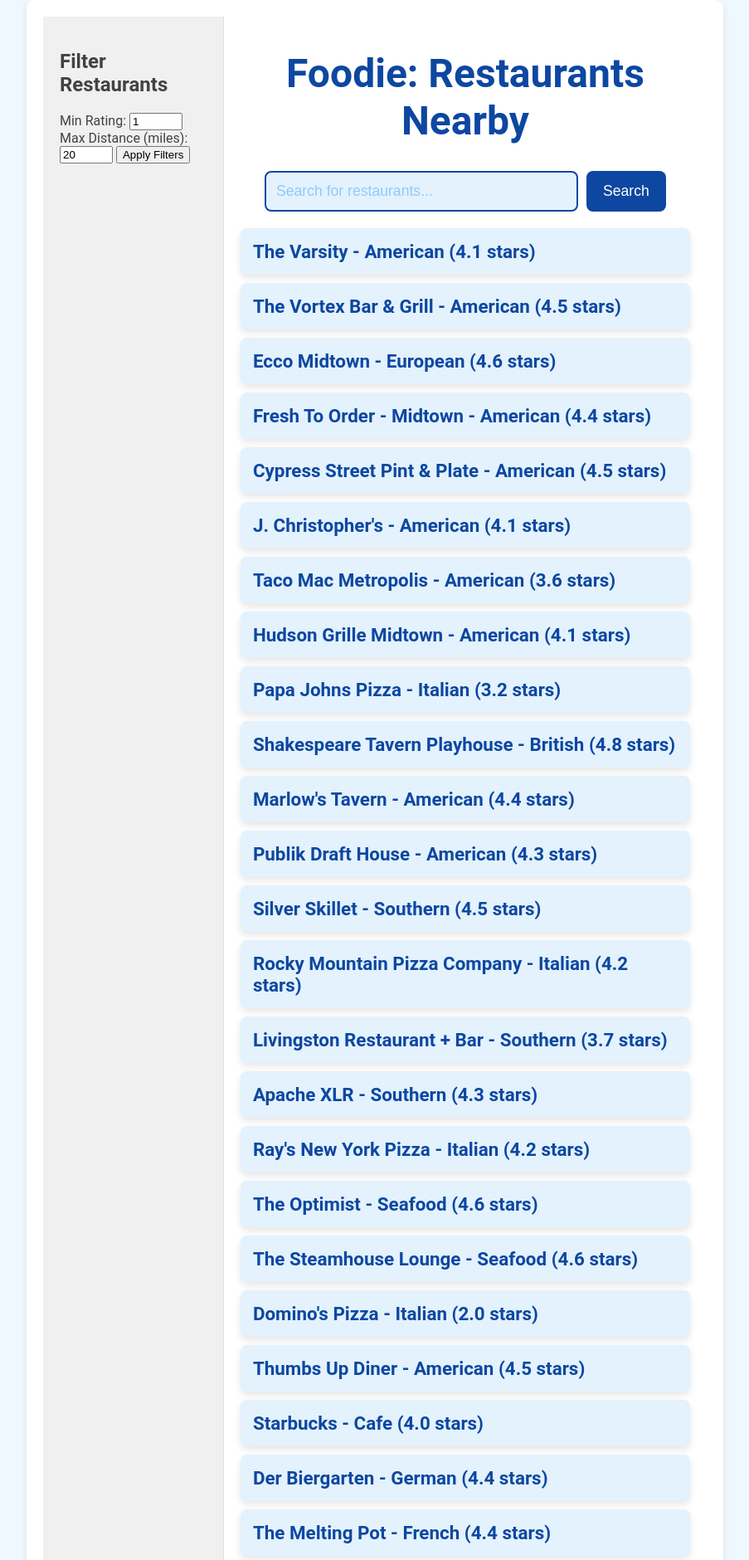
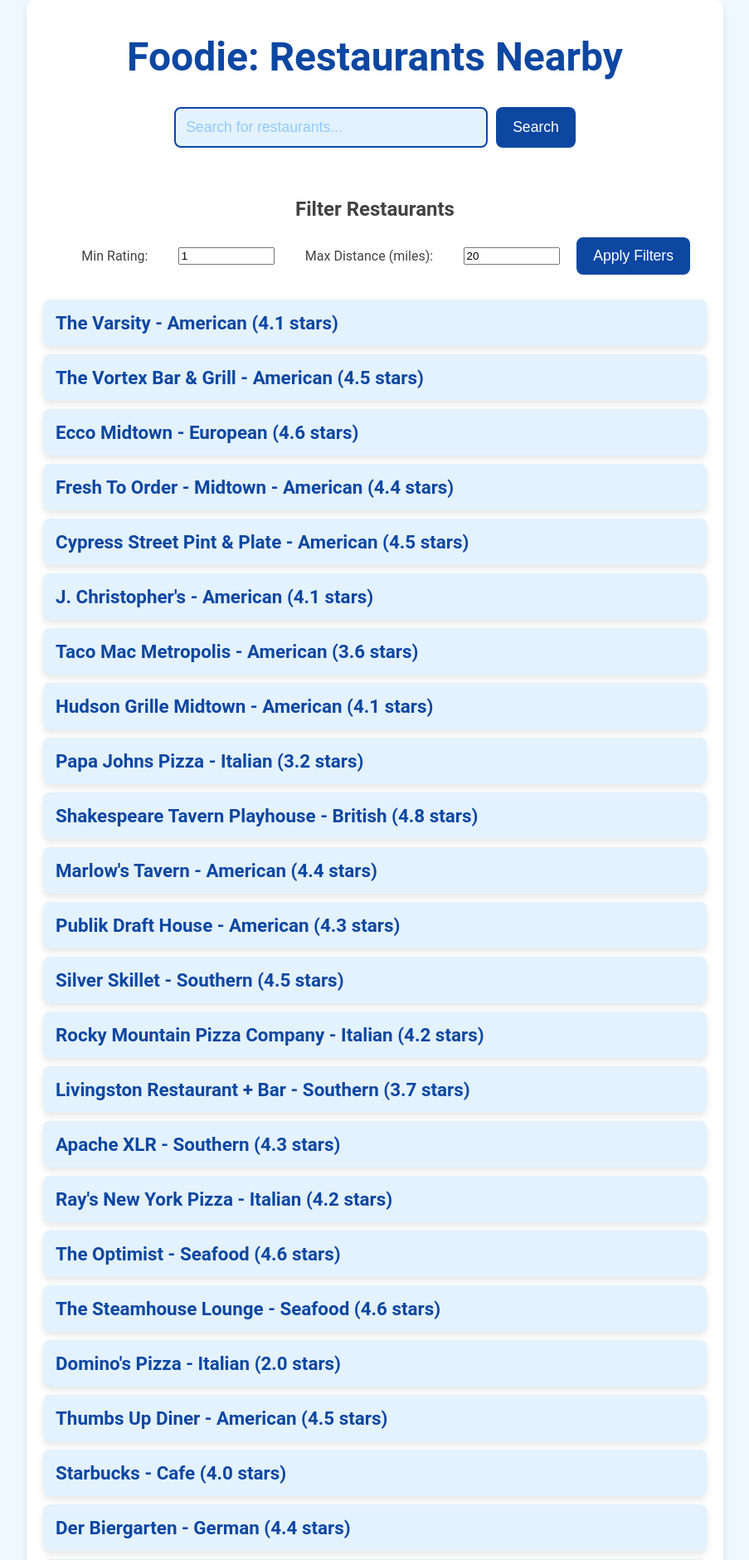
Before and after one commit to anyakhosla/Foodie, a Django app: page /foodie/ in a window 1280 px wide. Shown: the top 1880 px of the page at 83% size, without its empty margins (188-1091 px from the left). Run offline with Django 5.2, Linux system fonts and the light colour scheme; data comes from the database, SQL or seed files in the repository.

Commit message:
changed styling of restaurant filter in the list view

```diff
--- a/foodie/templates/foodie/restaurant_list.html
+++ b/foodie/templates/foodie/restaurant_list.html
@@ -7,7 +7,7 @@
     <title>Foodie: Restaurants Nearby</title>
     <link rel="stylesheet" href="{% static 'restaurantPageList.css' %}">
     <style>
-        .container {
+        /* .container {
             display: flex;
             flex-direction: row;
         }
@@ -40,7 +40,7 @@
         }
         .filter-form button:hover {
             background-color: #0056b3;
-        }
+        } */
     </style>
     <script>
         function applyFilters() {
@@ -78,17 +78,6 @@
 </head>
 <body>
     <div class="container">
-        <div class="sidebar">
-            <h2>Filter Restaurants</h2>
-            <label for="min-rating">Min Rating:</label>
-            <input type="number" id="min-rating" name="min_rating" value="1" min="1" max="5" step="0.1">
-
-            <label for="max-distance" style="margin-top: 20px;">Max Distance (miles):</label> <!-- Added margin for separation -->
-            <input type="number" id="max-distance" name="max_distance" value="20" min="1" max="100">
-
-            <button onclick="applyFilters()">Apply Filters</button>
-        </div>
-
         <div class="main-content">
             <h1>Foodie: Restaurants Nearby</h1>
 
@@ -96,6 +85,17 @@
                 <input type="text" name="q" placeholder="Search for restaurants..." value="{{ query }}" class="search-input">
                 <button type="submit" class="search-button">Search</button>
             </form>
+
+            <div class="restaurant-filter">
+                <h2>Filter Restaurants</h2>
+                <div class="filter-fields">
+                    <label for="min-rating">Min Rating:</label>
+                    <input type="number" id="min-rating" name="min_rating" value="1" min="1" max="5" step="0.1">
+                    <label for="max-distance">Max Distance (miles):</label>
+                    <input type="number" id="max-distance" name="max_distance" value="20" min="1" max="100">
+                    <button class="search-button" onclick="applyFilters()">Apply Filters</button>
+                </div>
+            </div>
 
             <ul class="restaurant-list">
                 {% for restaurant in restaurants %}
--- a/mysite/static/restaurantPageList.css
+++ b/mysite/static/restaurantPageList.css
@@ -119,3 +119,26 @@
         font-size: 1em;
     }
 }
+
+.restaurant-filter {
+    padding: 20px;
+    text-align: center;
+}
+
+.filter-fields {
+    display: flex;
+    flex-wrap: wrap;
+    gap: 10px;
+    align-items: center;
+}
+
+.filter-fields label,
+.filter-fields input {
+    flex: 1 1 auto;
+}
+
+@media (max-width: 600px) {
+    .filter-fields {
+        flex-direction: column;
+    }
+}
```
